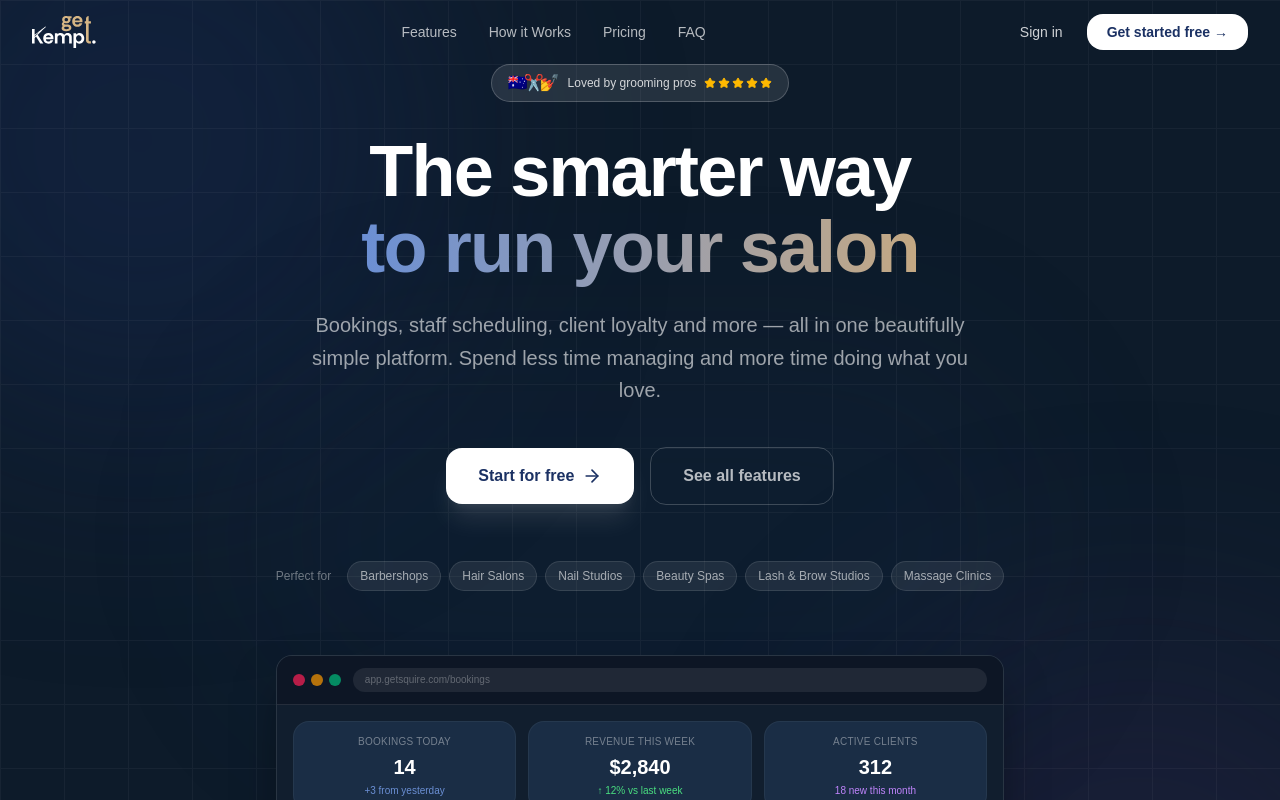
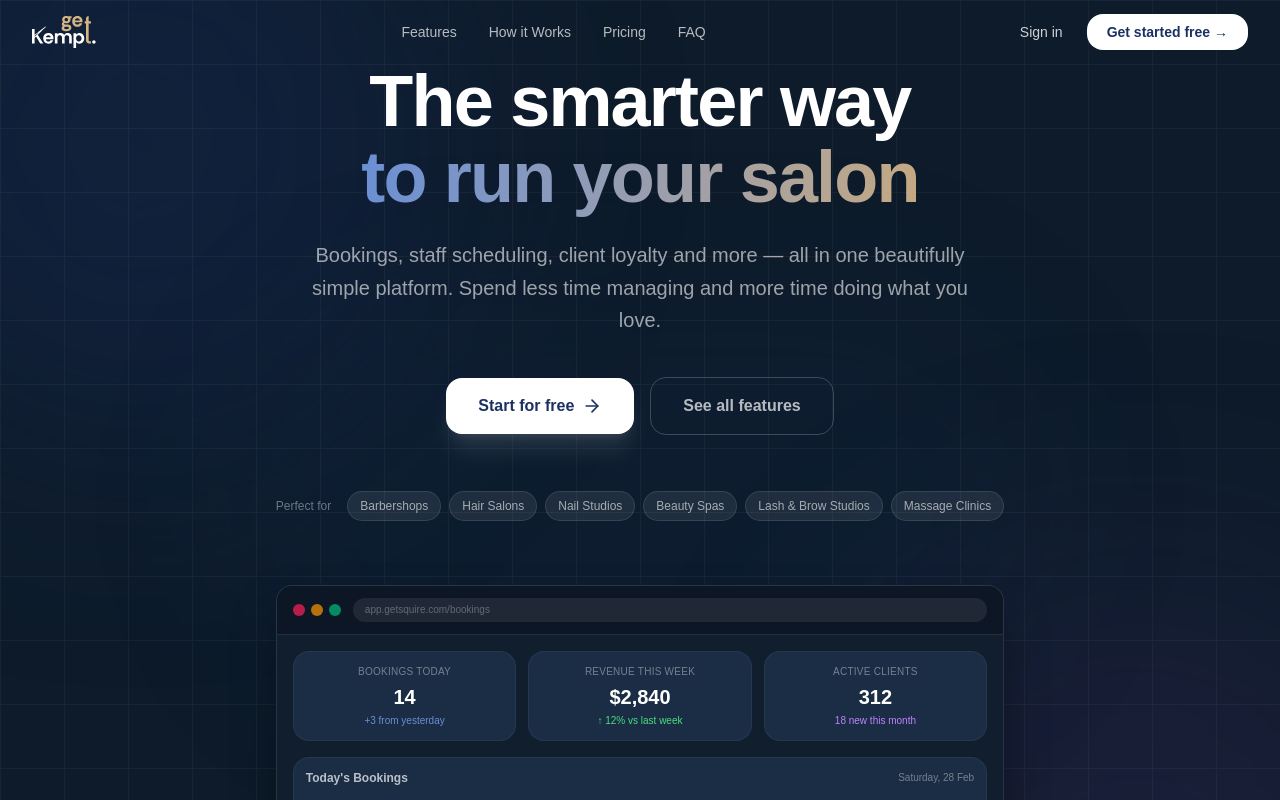
Before and after one commit to AbdulMueed143/getkempt-ui, a Next.js app: page / in a window 1280 px wide. Shown: the top 800 px of the page. Built offline with nearby package versions, Linux system fonts and the light colour scheme; a web font is replaced by a local one.

Commit message:
Deploying on github pages for now

```diff
--- a/app/(auth)/reset-password/page.tsx
+++ b/app/(auth)/reset-password/page.tsx
@@ -1,18 +1,24 @@
-import type { Metadata } from "next";
+"use client";
+
+/**
+ * Static-export compatible reset-password page.
+ *
+ * Reads `?token=` from the URL on the client using useSearchParams()
+ * instead of the server-side searchParams prop. This allows Next.js to
+ * pre-render the page as a static shell and avoids the ƒ (dynamic) flag
+ * that breaks `output: 'export'`.
+ *
+ * The Suspense boundary is required whenever useSearchParams() is used
+ * in a Client Component — Next.js enforces this at build time.
+ */
+
+import { Suspense } from "react";
+import { useSearchParams } from "next/navigation";
 import { ResetPasswordForm } from "@/components/auth/reset-password-form";
 
-export const metadata: Metadata = {
-  title: "Set New Password",
-};
-
-interface ResetPasswordPageProps {
-  searchParams: Promise<{ token?: string }>;
-}
-
-export default async function ResetPasswordPage({
-  searchParams,
-}: ResetPasswordPageProps) {
-  const { token } = await searchParams;
+function ResetPasswordContent() {
+  const params = useSearchParams();
+  const token  = params.get("token") ?? undefined;
 
   if (!token) {
     return (
@@ -27,3 +33,17 @@ export default async function ResetPasswordPage({
 
   return <ResetPasswordForm token={token} />;
 }
+
+export default function ResetPasswordPage() {
+  return (
+    <Suspense
+      fallback={
+        <div className="space-y-4 text-center">
+          <p className="font-serif text-2xl text-soft-ivory">Loading…</p>
+        </div>
+      }
+    >
+      <ResetPasswordContent />
+    </Suspense>
+  );
+}
--- a/components/landing/hero-section.tsx
+++ b/components/landing/hero-section.tsx
@@ -26,23 +26,6 @@ export function HeroSection() {
       </div>
 
       <div className="relative z-10 max-w-5xl mx-auto px-4 sm:px-6 lg:px-8 text-center">
-        {/* Social proof pill */}
-        <div className="inline-flex items-center gap-2 bg-white/10 border border-white/20 rounded-full px-4 py-1.5 mb-8">
-          <div className="flex -space-x-1">
-            {["🇦🇺", "✂️", "💅"].map((e, i) => (
-              <span key={i} className="text-base">{e}</span>
-            ))}
-          </div>
-          <span className="text-xs text-white/80 font-medium">
-            Loved by grooming pros
-          </span>
-          <div className="flex items-center gap-0.5">
-            {[...Array(5)].map((_, i) => (
-              <Star key={i} className="w-3 h-3 text-amber-400 fill-amber-400" />
-            ))}
-          </div>
-        </div>
-
         {/* Headline */}
         <h1 className="text-4xl sm:text-6xl lg:text-7xl font-black text-white leading-[1.05] tracking-tight mb-6">
           The smarter way
--- a/package.json
+++ b/package.json
@@ -6,6 +6,7 @@
     "dev": "next dev",
     "build": "next build",
     "start": "next start",
+    "deploy": "npm run build && gh-pages -d out",
     "lint": "next lint",
     "test": "jest",
     "test:watch": "jest --watch",
@@ -36,6 +37,7 @@
     "autoprefixer": "latest",
     "eslint": "latest",
     "eslint-config-next": "latest",
+    "gh-pages": "^6.3.0",
     "jest": "^30.3.0",
     "jest-environment-jsdom": "^30.3.0",
     "postcss": "latest",
```
Also changed, not shown: next.config.ts (+26 -1 lines), 1 other file (tests, documents, lock files or other folders).
